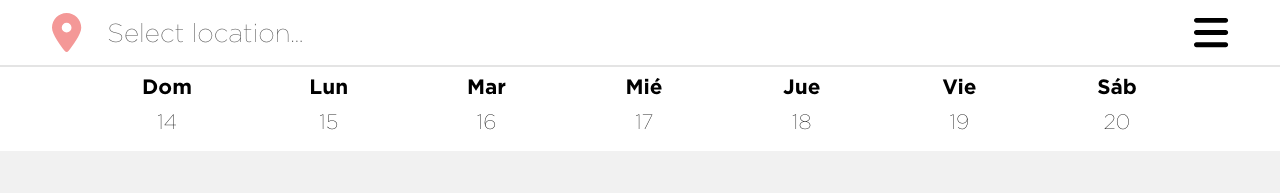
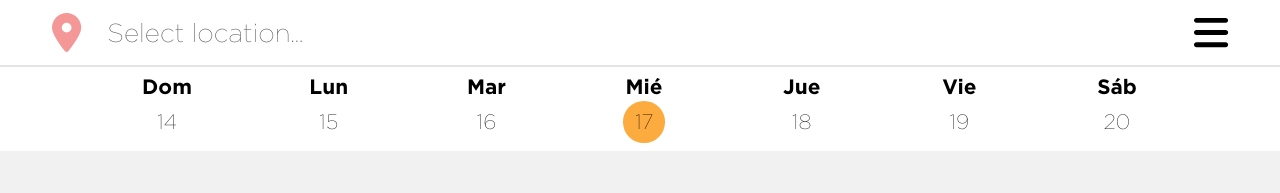
Before and after one commit to Daviiduhh/liberet-reto-frontend, a Vue app: page / in a window 1280 px wide. Shown: the top 193 px of the page. Built offline with nearby package versions, Linux system fonts and the light colour scheme; no server answers.

Commit message:
Dia actual seleccionado por defecto

```diff
--- a/src/components/Days.vue
+++ b/src/components/Days.vue
@@ -20,7 +20,7 @@
 import { ref, onMounted } from "vue";
 
 const days = ref([]);
-const selected = ref(50);
+const selected = ref(new Date().getDate());
 
 onMounted(() => {
   const date = new Date();
```
